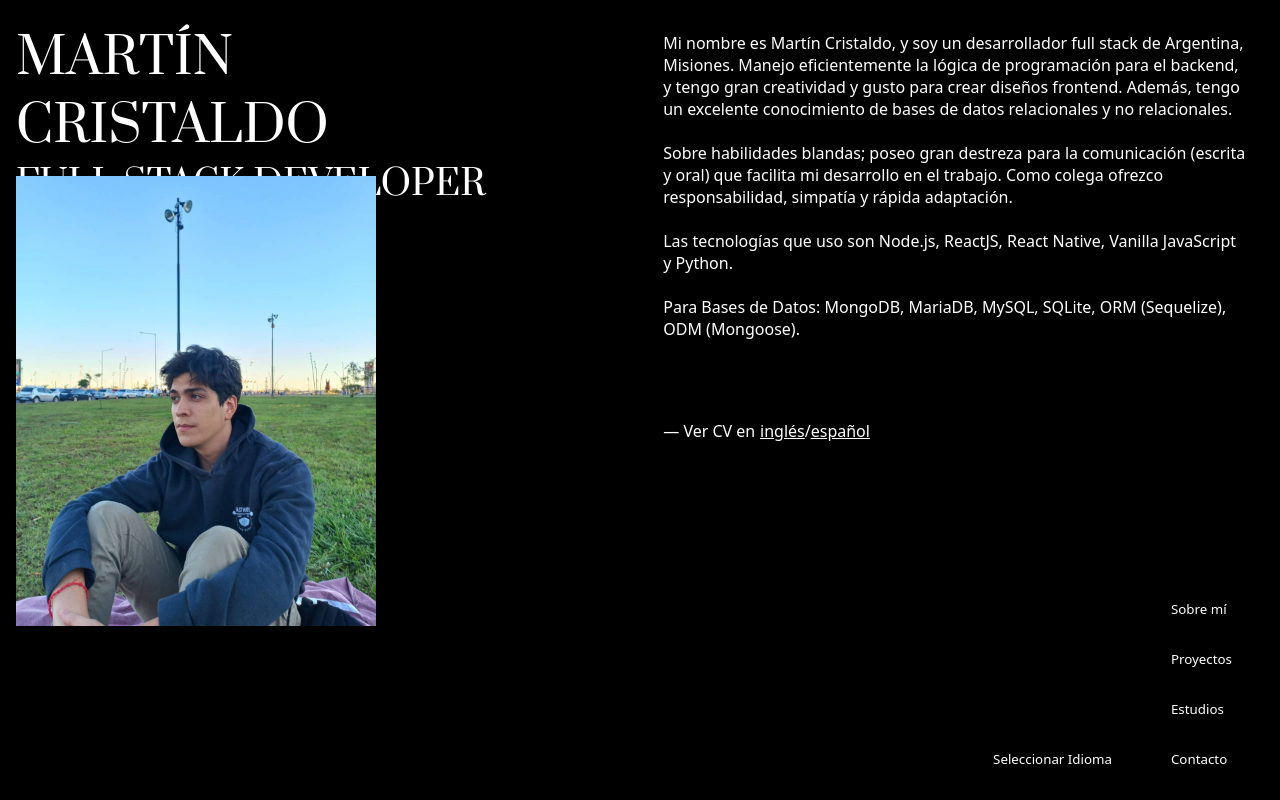
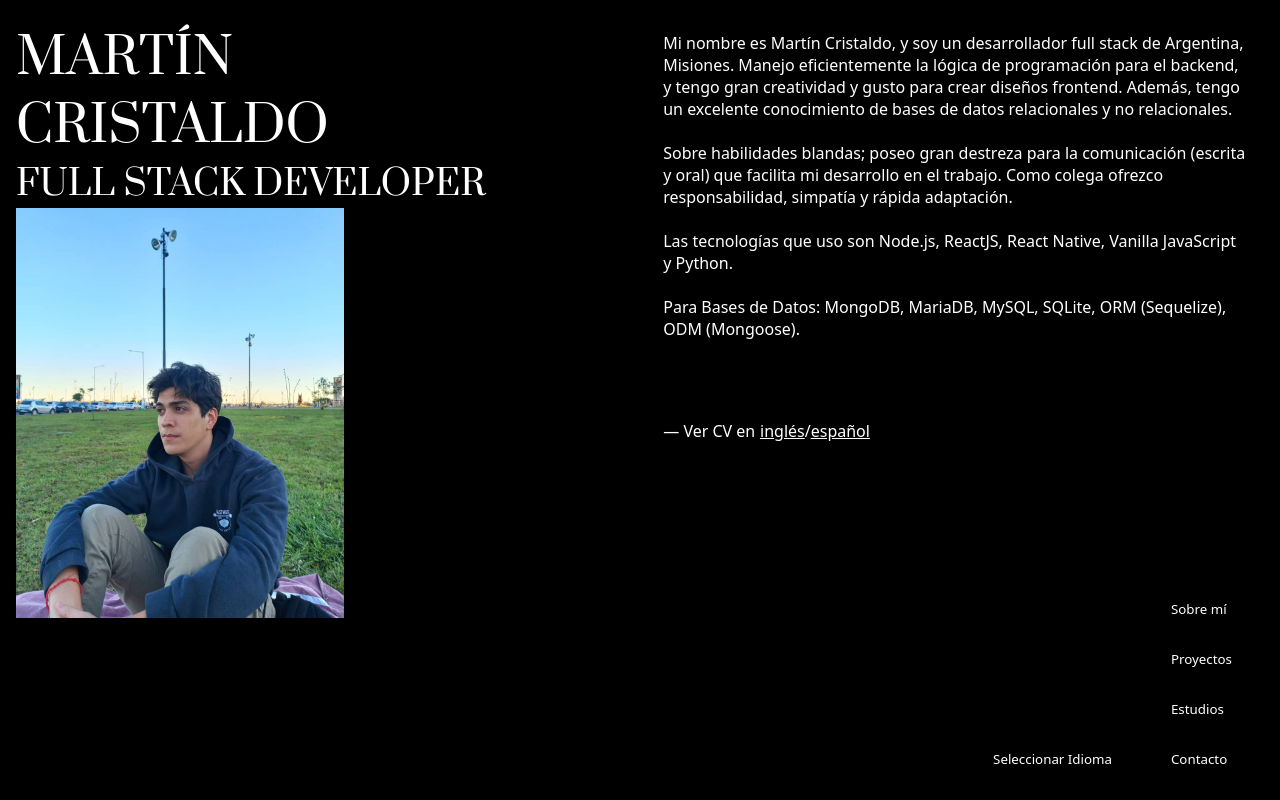
Before and after one commit to martinncdo/portfolio, a React (Vite) app: page / in a window 1280 px wide. Built offline with nearby package versions, Linux system fonts and the light colour scheme.

Commit message:
Modifico ubicación de imagen

```diff
--- a/src/index.css
+++ b/src/index.css
@@ -144,8 +144,8 @@ iframe {
 
 .photo-id {
   position: absolute;
-  height: 450px;
-  margin-top: 10rem;
+  height: 410px;
+  margin-top: 12rem;
 }
 
 /* Projects Page */
```
